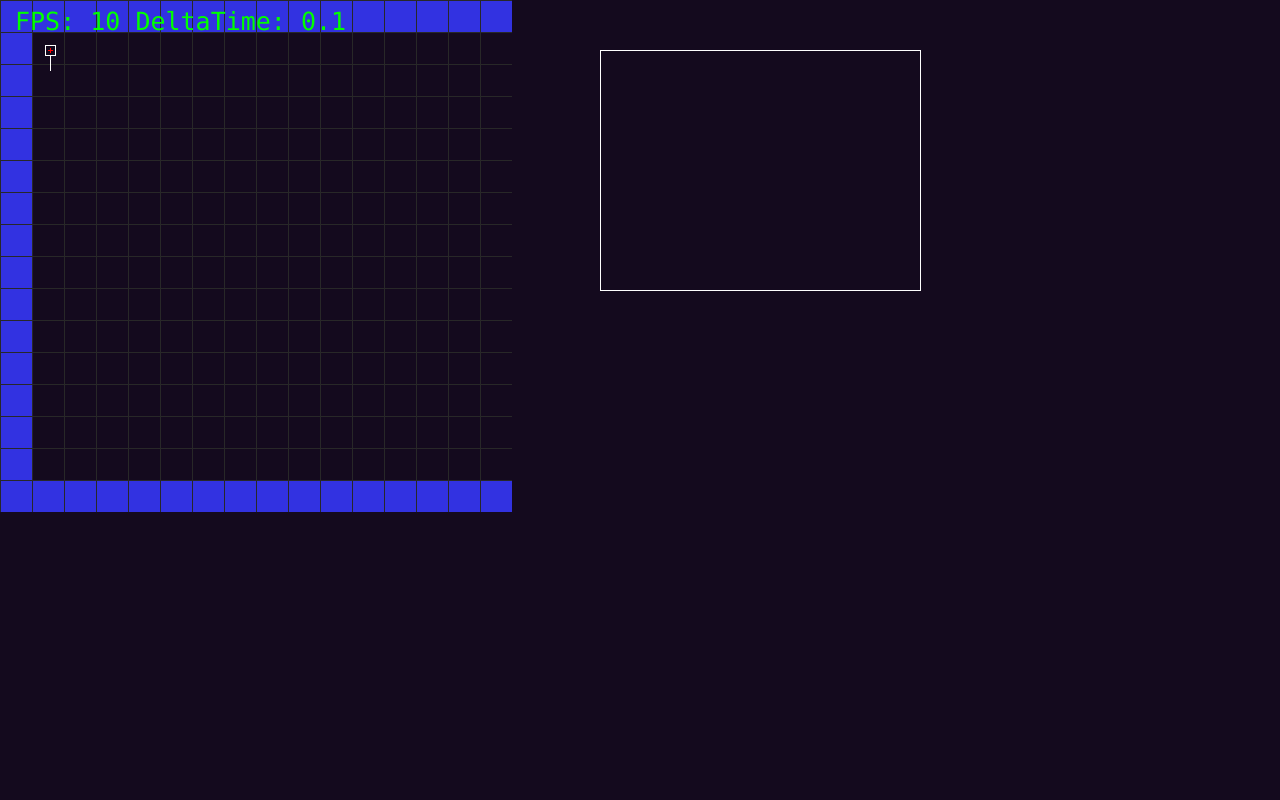
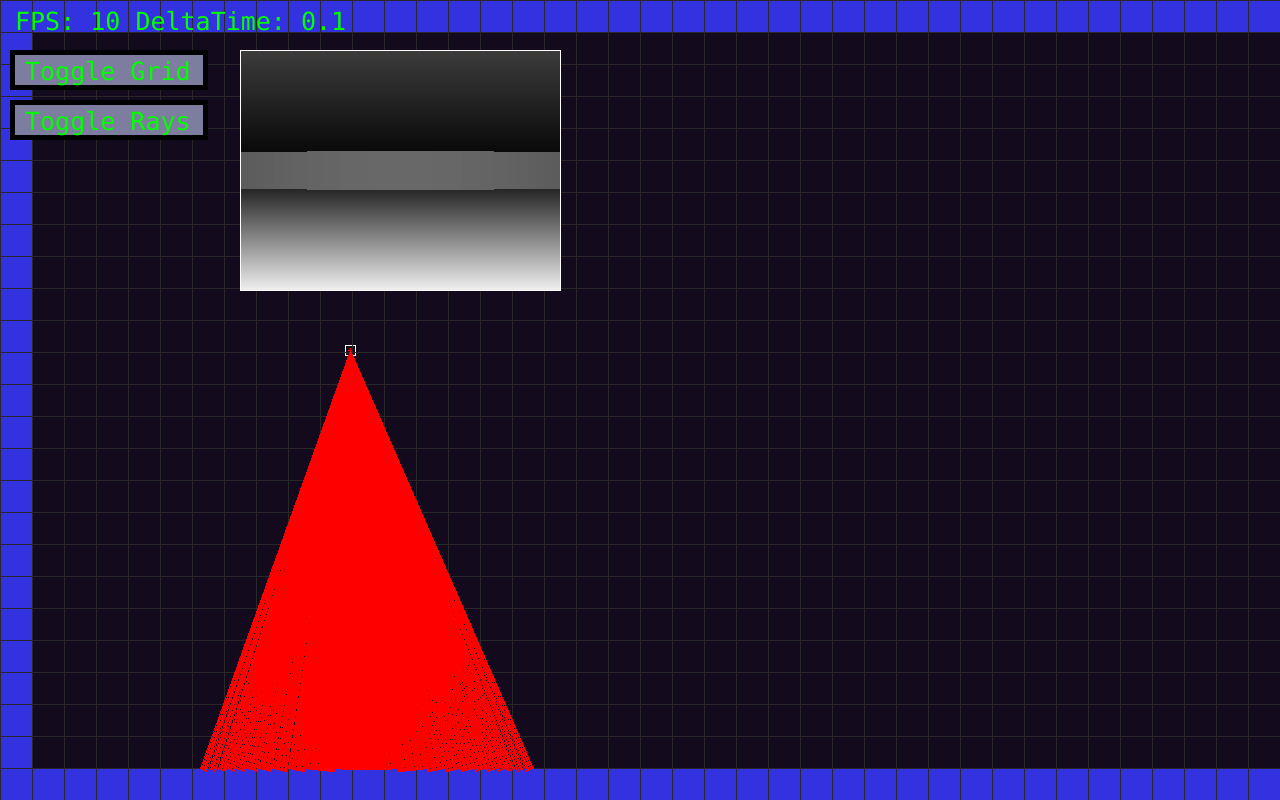
Before and after one commit to schweppie/HTML-5-Canvas, a plain HTML site: page index.html in a window 1280 px wide. Drawn offline with Linux system fonts and the light colour scheme; animation ran at ten frames a second.

Commit message:
Added raycaster using brute force ray method

```diff
--- a/Application/Grid.js
+++ b/Application/Grid.js
@@ -67,15 +67,12 @@ class GridVisualizer
 {
     constructor(renderer, gridData)
     {
-        this.renderer = renderer;
         this.gridData = gridData;
         this.color = new RGB(50,50,225);
         this.gridColor = new RGB(40,40,40);
-
-        renderer.AddOnRenderHandler(this.OnRender.bind(this))
     }
 
-    OnRender(canvas)
+    Draw(canvas)
     {
         var width = this.gridData.getWidth();
         var height = this.gridData.getHeight();
@@ -108,15 +105,14 @@ class GridController
     constructor(mouseInput, renderer)
     {
         var tileSize = 32;
-        /*
+
         var tilesx = Math.floor(window.innerWidth / tileSize);
         var tilesy = Math.floor(window.innerHeight / tileSize);
-        */
 
+        /*
         var tilesx = 16;
         var tilesy = 16;
-
-        console.log(tilesx);
+        */
 
         this.gridData = new GridData(tilesx ,tilesy, tileSize);
         this.GridVisualizer = new GridVisualizer(renderer, this.gridData);
@@ -128,6 +124,16 @@ class GridController
 
         this.isReleased = true;
         this.lastdrag = [-1,-1];
+    }
+
+    Draw(canvas)
+    {
+        this.GridVisualizer.Draw(canvas);
+    }
+
+    GetGridData()
+    {
+        return this.gridData;
     }
 
     IsOccupied(x, y)
--- a/Graphics/Canvas.js
+++ b/Graphics/Canvas.js
@@ -91,7 +91,7 @@ class Canvas
 
     DrawLine(x0, y0, x1, y1, color)
     {
-        if (x0 == x1 && y0 == y1)
+        if (x0 === x1 && y0 === y1)
         {
             this.DrawPixel(x0, y0, color);
             return;
@@ -106,7 +106,7 @@ class Canvas
         {
             var slope = dy / dx;
             var pitch = y0 - slope * x0;
-            while (x0 != x1)
+            while (x0 !== x1)
             {
                 this.DrawPixel(x0, (Math.round(slope * x0 + pitch)), color);
                 x0 += sx;
@@ -117,7 +117,7 @@ class Canvas
             var slope = dx / dy;
             var pitch = x0 - slope * y0;
 
-            while (y0 != y1)
+            while (y0 !== y1)
             {
                 this.DrawPixel( (Math.round(slope * y0 + pitch)), y0, color);
                 y0 += sy;
--- a/Graphics/Viewport.js
+++ b/Graphics/Viewport.js
@@ -1,17 +1,87 @@
 class Viewport
 {
-    constructor(x, y, width, height)
+    constructor(x, y, width, height, gridData)
     {
         this.x = x;
         this.y = y;
         this.width = width;
         this.height = height;
 
+        this.gridData = gridData;
+
         this.colorWhite = new RGB(255,255,255);
+        this.colorRed = new RGB(255,0,0);
+
+        this.fieldOfView = 3.14159 / 4;
     }
 
-    Draw(canvas)
+    Draw(canvas, position, playerAngle, debug)
     {
+        for (let i = 0; i < Math.round(this.height * 0.5); i++)
+        {
+            let horizonHeight = this.y + Math.round(this.height * 0.5);
+
+            let ceilColor = Math.max(10, (i * 0.5));
+            let floorColor = Math.max(10, (i * 2));
+            canvas.DrawLine(this.x, horizonHeight - i, this.x + this.width, horizonHeight - i, new RGB(ceilColor,ceilColor,ceilColor));
+            canvas.DrawLine(this.x, horizonHeight + i, this.x + this.width, horizonHeight + i, new RGB(floorColor,floorColor,floorColor));
+        }
+
+        for (let i = 0; i < this.width; i++)
+        {
+            let angle = (playerAngle - this.fieldOfView / 2) + (i / this.width) * this.fieldOfView;
+
+            let distance = 0;
+            let hitWall = false;
+
+            let eyeX = Math.sin(-angle);
+            let eyeY = Math.cos(-angle);
+
+            while (!hitWall)
+            {
+                distance += 0.1;
+
+                let testX = Math.round((position[0] / (this.gridData.cellsize) ) + eyeX * distance);
+                let testY = Math.round((position[1] / (this.gridData.cellsize)) + eyeY * distance);
+
+                if (testX < 0 || testX >= this.gridData.width || testY < 0 || testY >= this.gridData.height)
+                {
+                    hitWall = true;
+                    distance = 100;
+                }
+                else
+                {
+                    if (this.gridData.Get(testX, testY))
+                    {
+                        hitWall = true;
+
+                        if (debug)
+                        {
+
+                            let xto = Math.round(position[0] + ((eyeX * distance) * this.gridData.cellsize) + this.gridData.cellsize * 0.5);
+                            let yto = Math.round(position[1] + ((eyeY * distance) * this.gridData.cellsize) + this.gridData.cellsize * 0.5);
+
+                            canvas.DrawLine(Math.round(position[0]), Math.round(position[1]), xto, yto, this.colorRed);
+                        }
+                    }
+                }
+            }
+
+            if (hitWall)
+            {
+                let ceiling = Math.round((this.height * 0.5) - (this.height / distance));
+                let floor = Math.round(this.height - ceiling);
+                let x = this.x + i;
+
+                let yFrom = Math.max(this.y, this.y + ceiling);
+                let yTo = Math.min(this.y + this.height, this.y + floor);
+
+                let col = Math.max(10,255 - (distance * 12));
+
+                canvas.DrawLine(x,yFrom, x, yTo, new RGB(col,col,col));
+            }
+        }
+
         canvas.DrawLine(this.x, this.y, this.x + this.width, this.y, this.colorWhite);
         canvas.DrawLine(this.x, this.y, this.x, this.y + this.height, this.colorWhite);
         canvas.DrawLine(this.x, this.y + this.height, this.x + this.width, this.y + this.height, this.colorWhite);
--- a/index.html
+++ b/index.html
@@ -30,33 +30,38 @@
     var mouse = new MouseInput(canvas.getRawCanvas());
     var keyboard = new KeyInput(canvas.getRawCanvas());
 
-    //var uiController = new UiController(mouse, renderer);
+    var uiController = new UiController(mouse, renderer);
+    let gridVisible = true;
+    let raysVisible = true;
+
+    uiController.AddButton(10,50,"Toggle Grid", () => gridVisible = !gridVisible);
+    uiController.AddButton(10,100,"Toggle Rays", () => raysVisible = !raysVisible);
 
     var color = new RGB(255,255,255);
     var colorRed = new RGB(255,0,0);
 
     var playerAngle = 0.0;
     var playerSpeed = 0.0;
-    var playerPosition = [50,50];
+    var playerPosition = [350,350];
 
     var playerVisual = new Polygon([[-5,-5],[5,-5],[5,5],[0,5], [0, 20], [0,5],[-5,5],[-5,-5]])
     var gridController = new GridController(mouse, renderer);
 
-    const viewport = new Viewport(600,50,320,240);
+    const viewport = new Viewport(240,50,320,240, gridController.gridData);
 
     function HandleInput(keyCode)
     {
         if (keyCode === 87)
-            playerSpeed += 30;
+            playerSpeed += 15;
 
         if (keyCode === 83)
-            playerSpeed -= 30;
+            playerSpeed -= 15;
 
         if (keyCode === 65)
-            playerAngle -= 4 * deltaTime;
+            playerAngle -= 2 * deltaTime;
 
         if (keyCode === 68)
-            playerAngle += 4 * deltaTime;
+            playerAngle += 2 * deltaTime;
 
         playerSpeed = Math.max(-300, Math.min(playerSpeed, 300));
     }
@@ -70,9 +75,19 @@
         var yTranslation = Math.cos(-playerAngle) * playerSpeed;
         yTranslation *= deltaTime;
 
-        if (!isNaN(xTranslation) && !isNaN(yTranslation)) {
+        if (!isNaN(xTranslation) && !isNaN(yTranslation))
+        {
+            const cellsize = gridController.gridData.cellsize;
+            let xtile = 0;
+            let ytile = 0;
+
             playerPosition[0] += xTranslation;
             playerPosition[1] += yTranslation;
+
+            xtile = Math.round((playerPosition[0] / cellsize)) * cellsize;
+            ytile = Math.round((playerPosition[1] / cellsize)) * cellsize;
+
+            //canvas.DrawBox(xtile, ytile, xtile + cellsize, ytile + cellsize, new RGB(255,128,0));
         }
 
         playerVisual.Move(playerPosition[0], playerPosition[1]);
@@ -82,7 +97,10 @@
 
     function DrawViewport()
     {
-        viewport.Draw(canvas);
+        if (gridVisible)
+            gridController.Draw(canvas);
+
+        viewport.Draw(canvas, playerPosition, playerAngle, raysVisible);
     }
 
     function DrawUi()
```
